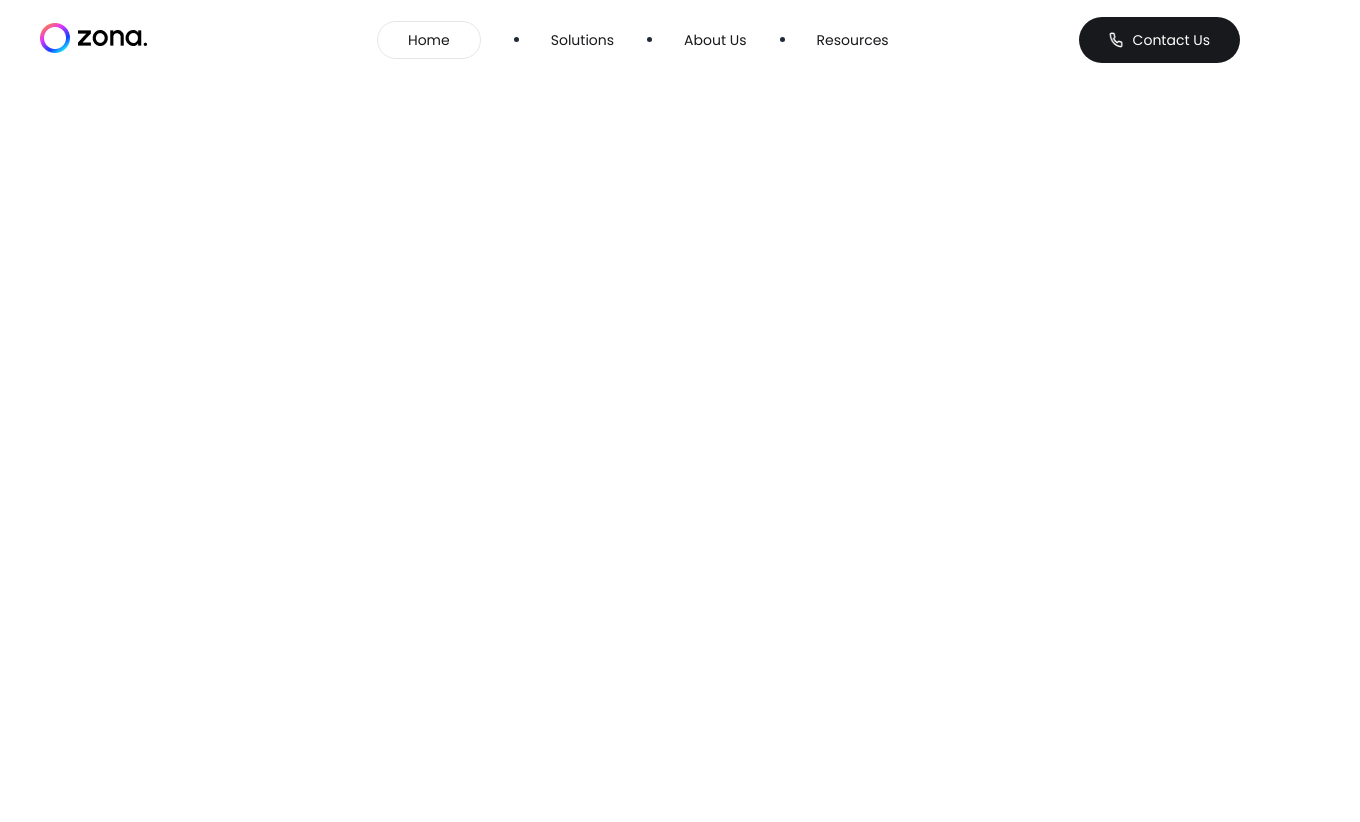
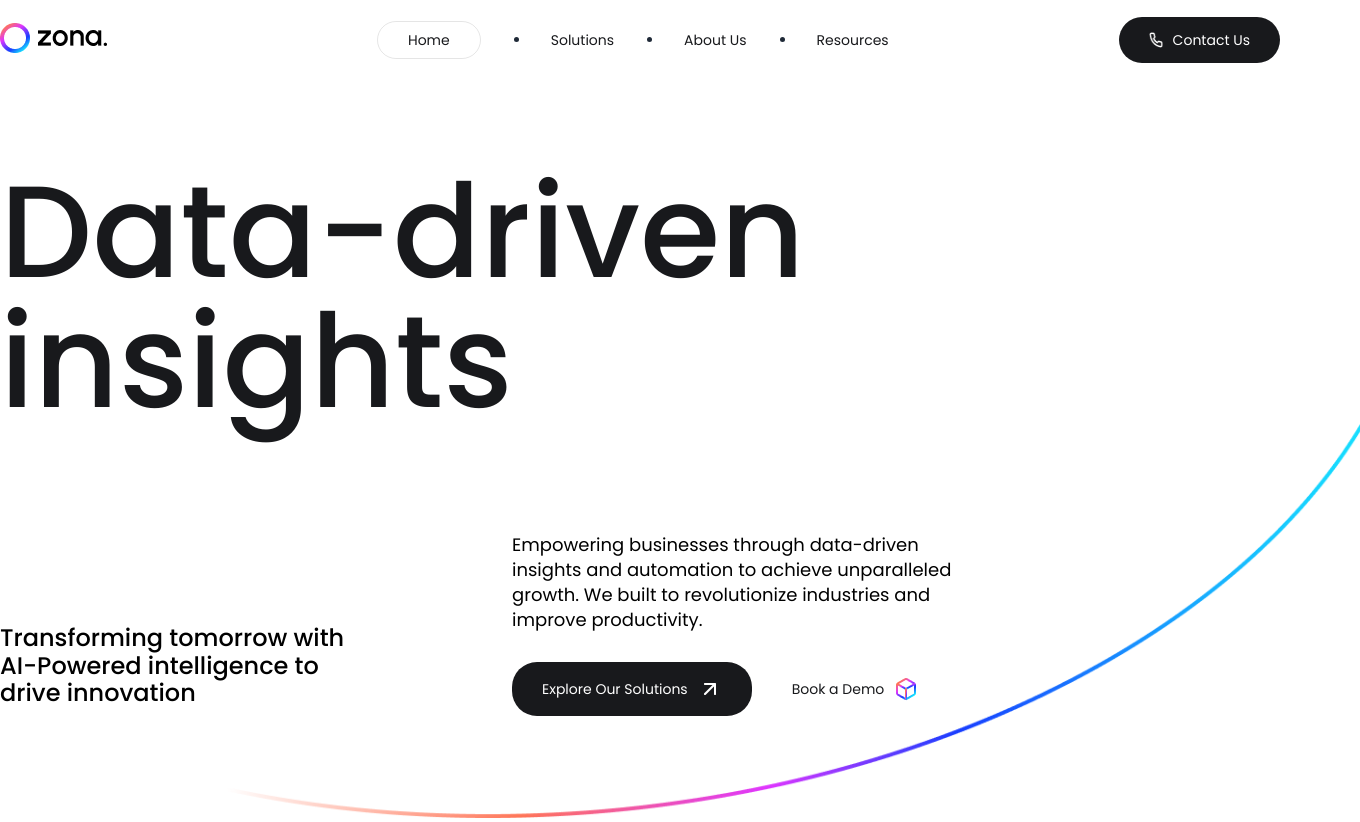
Before and after one commit to iddhanushka/frontend-development_VXD, a website built with webpack: page app/index.html in a window 1280 px wide. Shown: the whole page, 1360 px wide, since content can reach past the window. Before the commit the page ends 800 px from the top, so only its background shows below. Built offline with nearby package versions, Linux system fonts and the light colour scheme; a web font is replaced by a local one.

Commit message:
data driven section development

```diff
--- a/app/assets/styles/base/_global.scss
+++ b/app/assets/styles/base/_global.scss
@@ -13,6 +13,6 @@ img {
 }
 
 .container {
-  max-width: 1200px;
+  max-width: 1280px;
   margin: auto;
 }
--- /dev/null
+++ b/app/assets/styles/modules/_button.scss
@@ -0,0 +1,14 @@
+.button {
+  text-decoration: none;
+  background: #18191c;
+  color: #fff;
+  border-radius: 25px;
+  padding: 15px 30px;
+  font-size: 14px;
+  display: flex;
+
+  &--book-a-demo {
+    background: #fff;
+    color: #18191c;
+  }
+}
--- a/app/assets/styles/modules/_header.scss
+++ b/app/assets/styles/modules/_header.scss
@@ -35,15 +35,15 @@
     color: #18191c;
   }
 
-  &__contact-button {
-    text-decoration: none;
-    background: #18191c;
-    color: #fff;
-    border-radius: 25px;
-    padding: 15px 30px;
-    font-size: 14px;
-    display: flex;
-  }
+  // &__contact-button {
+  //   text-decoration: none;
+  //   background: #18191c;
+  //   color: #fff;
+  //   border-radius: 25px;
+  //   padding: 15px 30px;
+  //   font-size: 14px;
+  //   display: flex;
+  // }
 
   &__contact-btn-icon {
     max-width: 14px;
--- a/app/assets/styles/modules/_home.scss
+++ b/app/assets/styles/modules/_home.scss
@@ -0,0 +1,68 @@
+.data-driven {
+  &__title {
+    color: #18191c;
+    font-size: 130px;
+    font-weight: 500;
+    line-height: 130px;
+  }
+
+  &__content {
+    display: grid;
+    grid-template-columns: 2fr 3fr;
+    position: relative;
+    z-index: 1;
+  }
+
+  &__action-btn {
+    list-style: none;
+    display: flex;
+    column-gap: 10px;
+    padding-left: 0;
+  }
+
+  &__left-para {
+    font-size: 24px;
+    font-weight: 500;
+    max-width: 75%;
+    margin-top: 110px;
+    margin-bottom: 0;
+  }
+
+  &__right-para {
+    font-size: 18px;
+    max-width: 60%;
+    font-weight: 400;
+    line-height: 25px;
+    margin-bottom: 30px;
+  }
+
+  &__context {
+    position: relative;
+  }
+
+  &__elipse {
+    position: absolute;
+    bottom: -90px;
+    right: -80px;
+  }
+
+  &__explore-btn-icon {
+    max-width: 24px;
+    margin-left: 10px;
+  }
+
+  &__explore-btn {
+    display: flex;
+    align-items: center;
+  }
+
+  &__book-btn {
+    display: flex;
+    align-items: center;
+  }
+
+  &__book-btn-icon {
+    max-width: 24px;
+    margin-left: 10px;
+  }
+}
--- a/app/assets/styles/styles.scss
+++ b/app/assets/styles/styles.scss
@@ -4,6 +4,7 @@
 @use "modules/header";
 @use "modules/footer";
 @use "modules/home";
+@use "modules/button";
 
 // importing core styling file
 // @use "../fontawesome/scss/fontawesome.scss";
--- a/app/index.html
+++ b/app/index.html
@@ -25,7 +25,7 @@
               <a href="" class="site-header__menu-link">Resources</a>
             </li>
           </ul>
-          <a href="" class="site-header__contact-button">
+          <a href="" class="site-header__contact-button button">
             <img src="./assets/images/phone-icon.png" alt="" class="site-header__contact-btn-icon" />
             Contact Us
           </a>
@@ -33,6 +33,40 @@
       </div>
     </header>
 
+    <section class="data-driven">
+      <div class="container">
+        <div class="data-driven__context">
+          <div class="data-driven__bg-animation"></div>
+          <h1 class="data-driven__title">Data-driven insights</h1>
+          <div class="data-driven__content">
+            <div class="data-driven__left-column">
+              <p class="data-driven__left-para">Transforming tomorrow with AI-Powered intelligence to drive innovation</p>
+            </div>
+            <div class="data-driven__right-column">
+              <p class="data-driven__right-para">Empowering businesses through data-driven insights and automation to achieve unparalleled growth. We built to revolutionize industries and improve productivity.</p>
+              <ul class="data-driven__action-btn">
+                <li class="data-driven__explore-item">
+                  <a href="" class="data-driven__explore-btn button">
+                    Explore Our Solutions
+                    <img src="./assets/images/arrow-up-right.png" alt="" class="data-driven__explore-btn-icon" />
+                  </a>
+                </li>
+                <li class="data-driven__book-item">
+                  <a href="" class="data-driven__book-btn button button--book-a-demo">
+                    Book a Demo
+                    <img src="./assets/images/box-icon.png" alt="" class="data-driven__book-btn-icon" />
+                  </a>
+                </li>
+              </ul>
+            </div>
+          </div>
+          <div class="data-driven__elipse">
+            <img src="./assets/images/data-driven-ellipse.png" alt="" class="data-driven__elipse-img" />
+          </div>
+        </div>
+      </div>
+    </section>
+
     <script src="./assets/fontawesome/all.min.js"></script>
     <script src="bundled.js"></script>
   </body>
```
Also changed, not shown: app/assets/images/arrow-up-right.png (added), app/assets/images/box-icon.png (added), app/assets/images/data-driven-ellipse.png (added).
